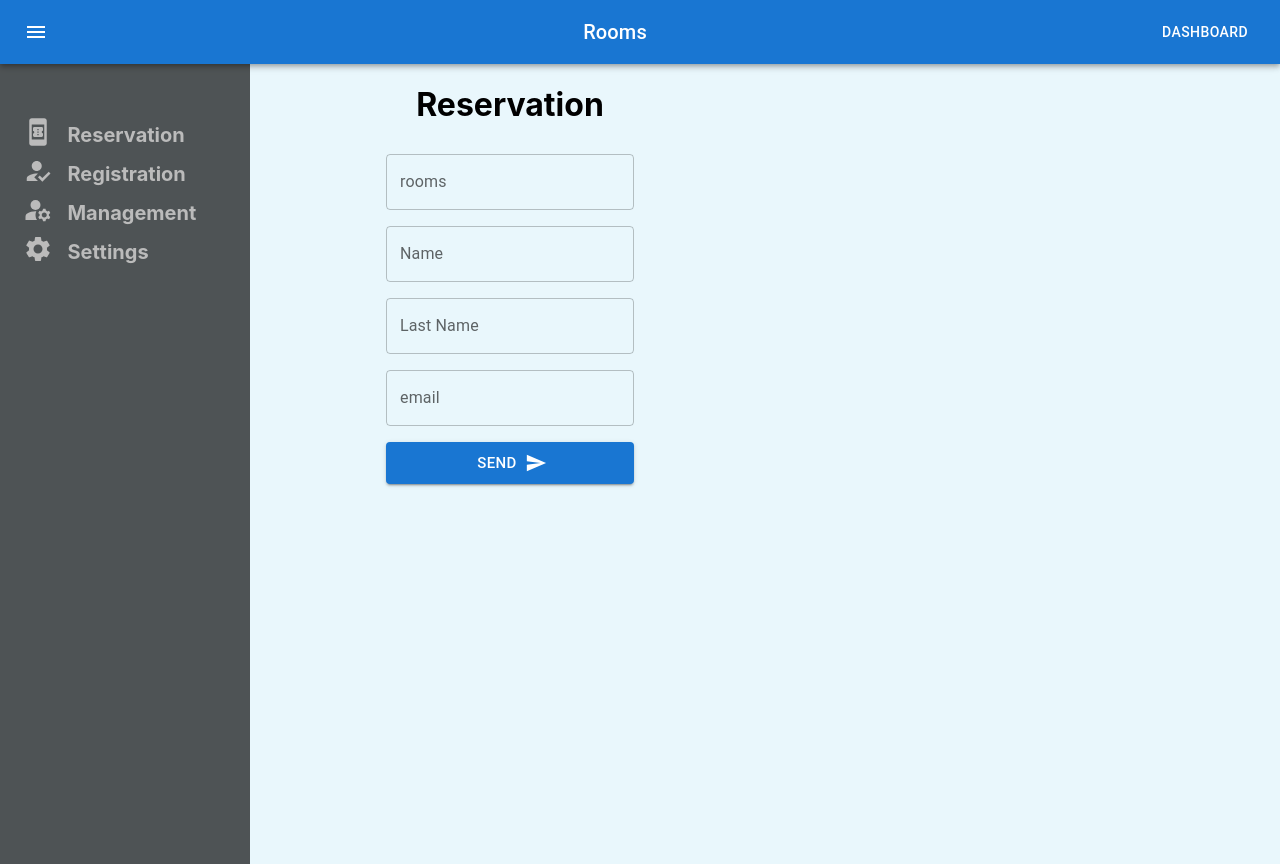
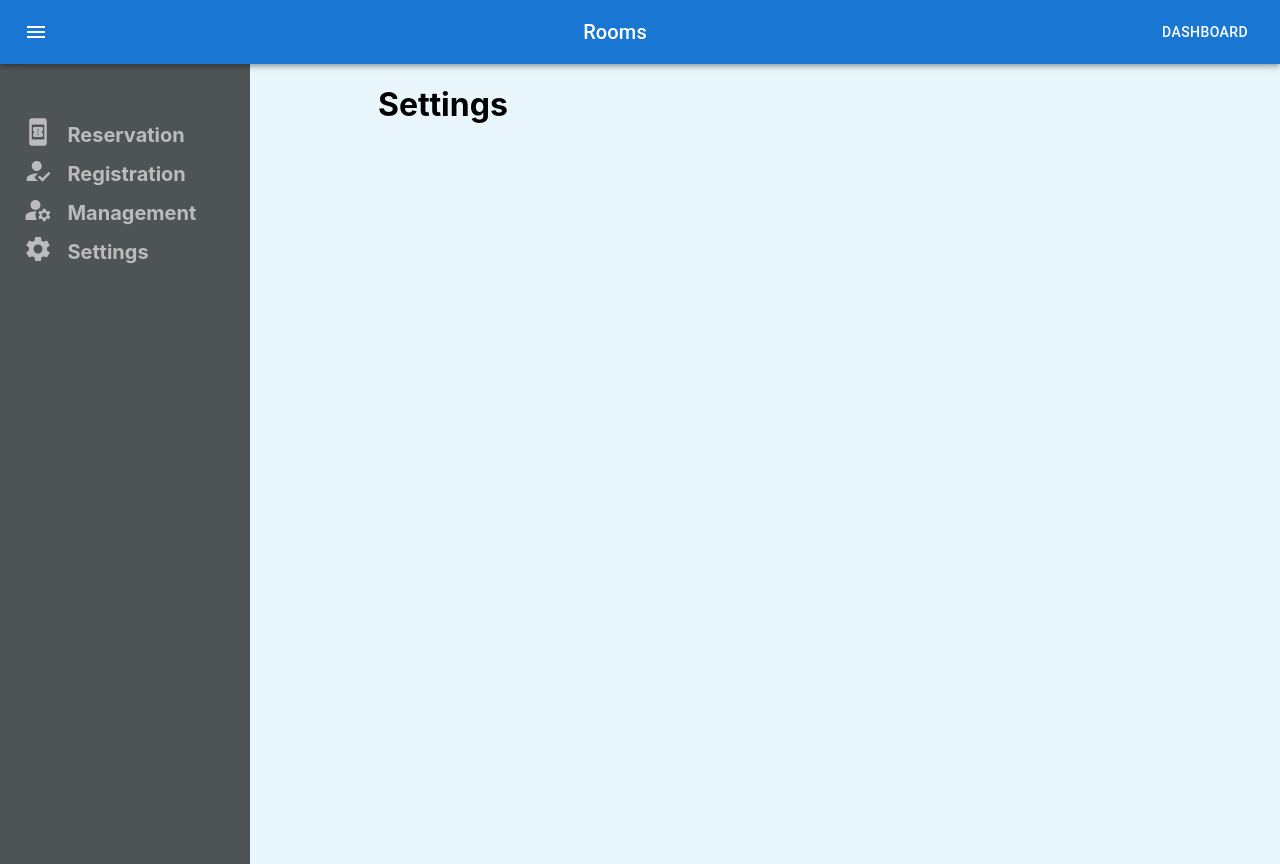
Before and after one commit to FrancescoMicunco/rooms_reservation, a React (Create React App) app: page /dashboard in a window 1280 px wide. Built offline with nearby package versions, Linux system fonts and the light colour scheme; no server answers.

Commit message:
reservation_page

```diff
--- a/src/Pages/Dashboard.jsx
+++ b/src/Pages/Dashboard.jsx
@@ -16,8 +16,11 @@ const Dashboard = (reservation) => {
         <div className="dashboard">
             <Sidebar setItem={setItem} />
             <div style={{ paddingLeft: '10%' }}>
-                <Mycomponent />
-                {/* <Reservation /> */}
+                {/* <Mycomponent /> */}
+                {
+                    item === "Reservation" ?
+                        <Reservation /> : item === "Registration" ? <Registration /> : item === "Management" ? <Management />
+                            : <Settings />}
             </div>
         </div>
     );
--- a/src/Pages/Reservation.jsx
+++ b/src/Pages/Reservation.jsx
@@ -11,24 +11,36 @@ import SendIcon from '@mui/icons-material/Send';
 
 
 const Reservation = () => {
-    const [name, setName] = React.useState('');
-    const [last_name, setLastName] = React.useState('');
-    const [email, setEmail] = React.useState('');
-    const [rooms, setRooms] = React.useState('');
+    const [roomName, setRoomName] = React.useState('');
+    const [customerName, setCustomerName] = React.useState('');
+    const [customerEmail, setCustomerEmail] = React.useState('');
+    const [customerPhoneNumber, setCustomerPhoneNumber] = React.useState('');
+    const [startingDate, setStartingDate] = React.useState('');
+    const [endingDate, setEndingDate] = React.useState('');
+    const [hostNumber, setHostNumber] = React.useState();
 
+    const newReservation = [roomName, customerName, customerEmail, customerPhoneNumber, startingDate, endingDate, hostNumber]
     const handleChange = (event) => {
-        setName(event.target.value);
+        setRoomName(event.target.value);
     };
 
     const handleChangeLastName = (event) => {
-        setLastName(event.target.value);
+        customerName(event.target.value);
+    };
+
+    const handleChangePhone = (event) => {
+        setCustomerPhoneNumber(event.target.value);
     };
 
     const handleChangeEmail = (event) => {
-        setEmail(event.target.value);
+        setCustomerEmail(event.target.value);
     };
-    const handleChangeRooms = (event) => {
-        setRooms(event.target.value);
+
+    const handlestartingDate = (event) => {
+        setStartingDate(event.target.value);
+    };
+    const handlehostNumber = (event) => {
+        setHostNumber(event.target.value);
     };
     return (
         <div >
```
Also changed, not shown: EndPoints/reservations/Schema.js (+6 -6 lines).
